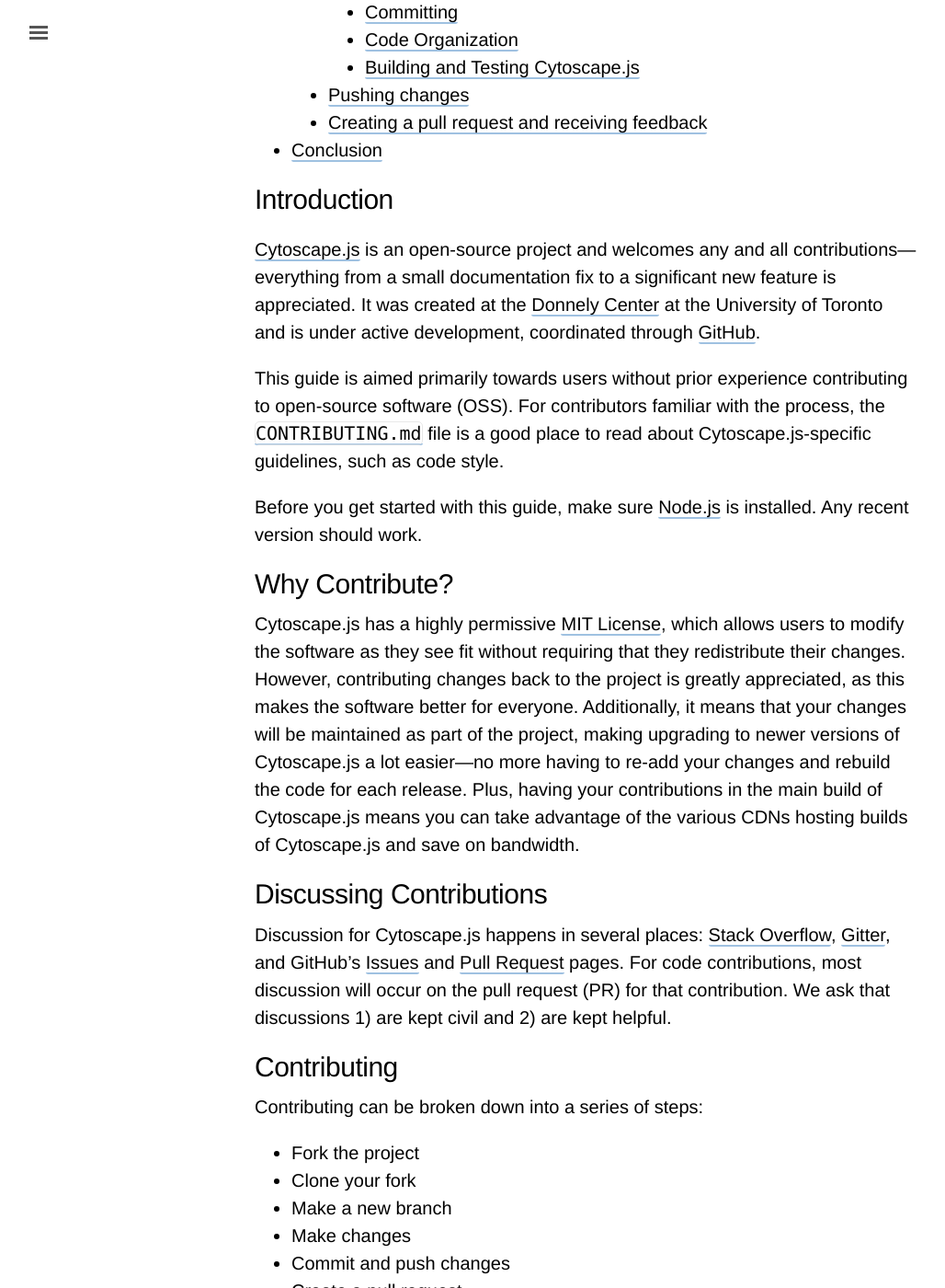
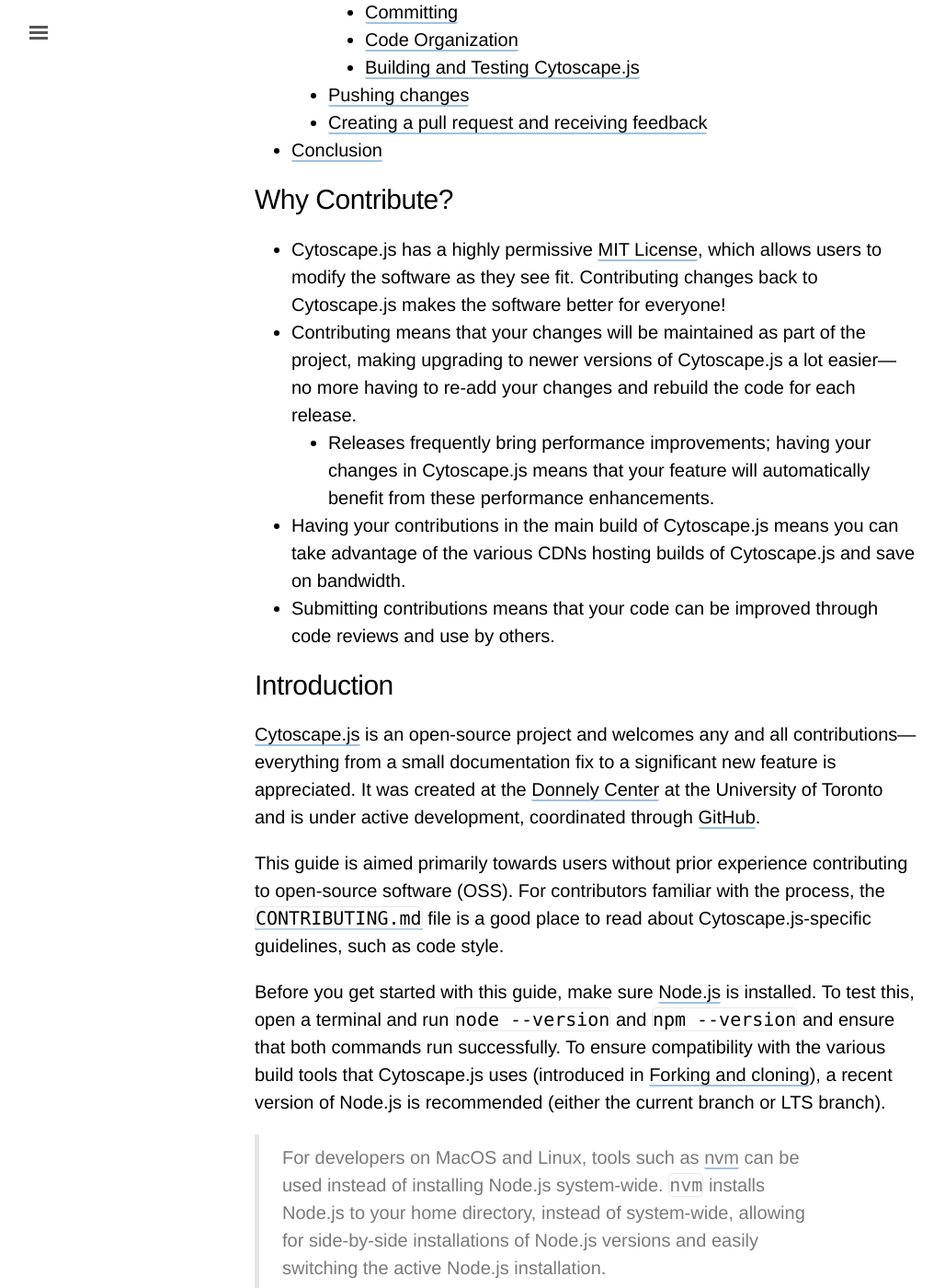
Before and after one commit to cytoscape/cytoscape.js-blog, a Jekyll site: the page built from _posts/2017-05-09-contributing.md, in a window 1280 px wide and 1400 px high, scrolled down 484 px. Shown: the whole window at 92% size, without its empty margins (3-1031 px from the left). Built offline with Jekyll 4.4.1, drawn with Linux system fonts in a browser that asks for light colours; some of the changed text lies outside the part shown.

Commit message:
fix: feedback

```diff
--- a/_posts/2017-05-09-contributing.md
+++ b/_posts/2017-05-09-contributing.md
@@ -10,8 +10,8 @@
 <!-- DON'T EDIT THIS SECTION, INSTEAD RE-RUN doctoc TO UPDATE -->
 **Table of Contents**  *generated with [DocToc](https://github.com/thlorenz/doctoc)*
 
+- [Why Contribute?](#why-contribute)
 - [Introduction](#introduction)
-- [Why Contribute?](#why-contribute)
 - [Discussing Contributions](#discussing-contributions)
 - [Contributing](#contributing)
   - [Forking and cloning](#forking-and-cloning)
@@ -27,6 +27,15 @@
 
 <!-- END doctoc generated TOC please keep comment here to allow auto update -->
 
+
+## Why Contribute?
+
+- Cytoscape.js has a highly permissive [MIT License](https://github.com/cytoscape/cytoscape.js/blob/master/LICENSE), which allows users to modify the software as they see fit. Contributing changes back to Cytoscape.js makes the software better for everyone!
+- Contributing means that your changes will be maintained as part of the project, making upgrading to newer versions of Cytoscape.js a lot easier—no more having to re-add your changes and rebuild the code for each release.
+  - Releases frequently bring performance improvements; having your changes in Cytoscape.js means that your feature will automatically benefit from these performance enhancements.
+- Having your contributions in the main build of Cytoscape.js means you can take advantage of the various CDNs hosting builds of Cytoscape.js and save on bandwidth.
+- Submitting contributions means that your code can be improved through code reviews and use by others.
+
 ## Introduction
 
 [Cytoscape.js](https://js.cytoscape.org) is an open-source project and welcomes any and all contributions—everything from a small documentation fix to a significant new feature is appreciated.
@@ -36,18 +45,23 @@
 For contributors familiar with the process, the [`CONTRIBUTING.md`](https://github.com/cytoscape/cytoscape.js/blob/master/CONTRIBUTING.md) file is a good place to read about Cytoscape.js-specific guidelines, such as code style.
 
 Before you get started with this guide, make sure [Node.js](https://nodejs.org/en/) is installed.
-Any recent version should work.
+To test this, open a terminal and run `node --version` and `npm --version` and ensure that both commands run successfully.
+To ensure compatibility with the various build tools that Cytoscape.js uses (introduced in [Forking and cloning](#forking-and-cloning)), a recent version of Node.js is recommended (either the current branch or LTS branch).
 
-## Why Contribute?
+  > For developers on MacOS and Linux, tools such as [nvm](https://github.com/creationix/nvm) can be used instead of installing Node.js system-wide.
+  > `nvm` installs Node.js to your home directory, instead of system-wide, allowing for side-by-side installations of Node.js versions and easily switching the active Node.js installation.
 
-Cytoscape.js has a highly permissive [MIT License](https://github.com/cytoscape/cytoscape.js/blob/master/LICENSE), which allows users to modify the software as they see fit without requiring that they redistribute their changes.
-However, contributing changes back to the project is greatly appreciated, as this makes the software better for everyone.
-Additionally, it means that your changes will be maintained as part of the project, making upgrading to newer versions of Cytoscape.js a lot easier—no more having to re-add your changes and rebuild the code for each release.
-Plus, having your contributions in the main build of Cytoscape.js means you can take advantage of the various CDNs hosting builds of Cytoscape.js and save on bandwidth.
+Additionally, downloading the code and submitting changes requires [Git](https://git-scm.com/downloads) to be installed.
+For contributors unfamiliar with Git, the [GitHub Desktop](https://desktop.github.com/) is recommended.
 
 ## Discussing Contributions
 
-Discussion for Cytoscape.js happens in several places: [Stack Overflow](http://stackoverflow.com/questions/tagged/cytoscape.js), [Gitter](https://gitter.im/cytoscape/cytoscape.js), and GitHub's [Issues](https://github.com/cytoscape/cytoscape.js/issues) and [Pull Request](https://github.com/cytoscape/cytoscape.js/pulls) pages.
+Discussion for Cytoscape.js happens in several places:
+- [Stack Overflow](http://stackoverflow.com/questions/tagged/cytoscape.js): for help and troubleshooting code which uses Cytoscape.js
+- [Gitter](https://gitter.im/cytoscape/cytoscape.js): chatroom for Cytoscape.js; good for help and troubleshooting code using Cytoscape.js
+- [GitHub Issues](https://github.com/cytoscape/cytoscape.js/issues): for bug reports and feature requests
+- [GitHub Pull Requests](https://github.com/cytoscape/cytoscape.js/pulls): for discussing code contributions before they are merged into Cytoscape.js
+
 For code contributions, most discussion will occur on the pull request (PR) for that contribution.
 We ask that discussions 1) are kept civil and 2) are kept helpful.
 
@@ -66,7 +80,18 @@
 
 Steps 1-2 (forking and cloning) [are covered in depth by GitHub](https://guides.github.com/activities/forking/).
 
-In short, create a GitHub profile if you do not have one, [visit the GitHub page for Cytoscape.js](https://github.com/cytoscape/cytoscape.js), click the Fork button, and clone your fork to download the code to your computer (using either the GitHub Desktop client or the command line).
+In short, [create a GitHub profile](https://github.com/join) if you do not have one, [visit the GitHub page for Cytoscape.js](https://github.com/cytoscape/cytoscape.js), click the Fork button, and clone your fork to download the code to your computer (using either the GitHub Desktop client or the command line).
+
+1. To fork Cytoscape.js, [click the "Fork" button on the Cytoscape.js GitHub page](https://github.com/cytoscape/cytoscape.js).
+
+![Fork button]({{ site.url }}/public/images/contributing/fork.png)
+
+
+2. For cloning from the command line, first open a terminal and `cd` to whichever directory you want to clone Cytoscape.js into.
+Then, run `git clone https://github.com/cytoscape/cytoscape.js.git` to download the code into a directory called `cytoscape.js`.
+To clone using the GitHub desktop app, [clicking this link](github-windows://openRepo/https://github.com/cytoscape/cytoscape.js) will open the desktop app and start the cloning process.
+3. After you have cloned the reposity to your computer, open a terminal and `cd` into the Cytoscape.js directory, i.e. `cd cytoscape.js`.
+Once in the directory, run `npm install` to (locally) install all dependencies that Cytoscape.js requires for development.
 
 ### Making a new branch
 
@@ -95,14 +120,12 @@
 Install these by navigating to the folder containing Cytoscape.js and running `npm install`.
 Cytoscape.js comes with a `.eslint.json` file which ESLint will use when inspecting your code, helping to reduce bugs and maintain a uniform style.
 
-Starting with version 3.2.0, Cytoscape.js uses [Babel](https://babeljs.io/) for transpiling, so you can take advantage of ES2015/ ES6 features.
+Starting with version 3.2.0, Cytoscape.js uses [Babel](https://babeljs.io/) for transpiling, so you can take advantage of ES2015/ES6 features.
 
 #### Style
 
 On the topic of uniform style: the Cytoscape.js doesn't have a strict style guide.
 The only rules are to use two spaces for indentation and use single-quotes around strings; other than this, just try to match the style of existing code.
-
-Code can be automatically formatted by running `gulp format`; make sure that you've committed all changes before running this command so that formatting changes are kept separate from the underlying code changes.
 
 #### Committing
 
@@ -118,13 +141,19 @@
 - `src/`: The `src/` folder is likely where you'll spend most of your time; this folder contains the many files that are combined at build-time to create the `cytoscape.js` file that is used in applications.
 - `test/`: The `test/` folder contains tests for Cytoscape.js. If you are contributing a feature that can be tested, please add tests for this feature. If you are contributing a bugfix, add a test that fails without your bugfix.
 - `documentation/`: The `documentation/` folder contains documentation for all public features of Cytoscape.js (internal/ private APIs need not be documented here). For new features, please add documentation on how to use them here.
+  - Documentation is based on the `docmaker.json` file, which references various Markdown files in `documentation/md`. When documentation is built, the Markdown files are combined with the JSON file to create the output HTML documentation.
 - `dist/`: The `dist/` folder contains the most recent publicly-released version of Cytoscape.js. This is the version that is published to npm and [js.cytoscape.org/](http://js.cytoscape.org/) on each new release.
-- `build/`: Building Cytoscape.js will compile the many files within `src/` and emit two files here: one containing a non-minified build of Cytoscape.js and one containing a minified build.
+- `build/`: Building Cytoscape.js will compile the many files within `src/` and emit three files here:
+  - `cytoscape.js`, containing a non-minified build of Cytoscape.js
+  - `cytoscape.min.js`, containing a minified build.
+  - `cytoscape.cjs.js`, containing a non-minified build of Cytoscape.js without dependencies included (for Cytoscape.js >= 3.2.0)
+
+> Note: Although it is useful (and recommended) to build your own distribution(s) of Cytoscape.js while testing your code, you should not include these builds in the `dist/` folder when pushing to GitHub or creating a pull request. When the next version of Cytoscape.js is ready for distribution, a new "official" version will be built and moved into `dist/`.
 
 #### Building and Testing Cytoscape.js
 
-To build and test new features or bugfixes, run `gulp build` (to build Cytoscape.js without testing) or `gulp test` (to run all tests).
-If these commands fail, make sure `gulp-cli` is installed globally with `npm install -g gulp-cli` and that all dependencies of Cytoscape.js have been installed by running `npm install` in the root of the Cytoscape.js directory.
+To build and test new features or bugfixes, run `npm run build` (to build Cytoscape.js without testing) or `npm run test` (to run all tests).
+If these commands fail, make sure you followed the instructions in [Forking and cloning](#forking-and-cloning) to install dependencies.
 
 ### Pushing changes
 
```
Also changed, not shown: public/images/contributing/fork.png (added).
